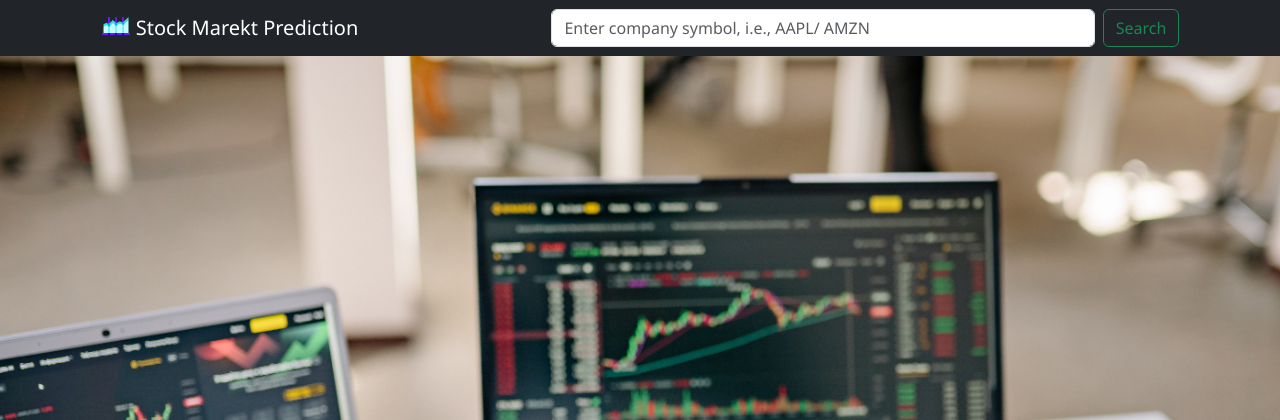
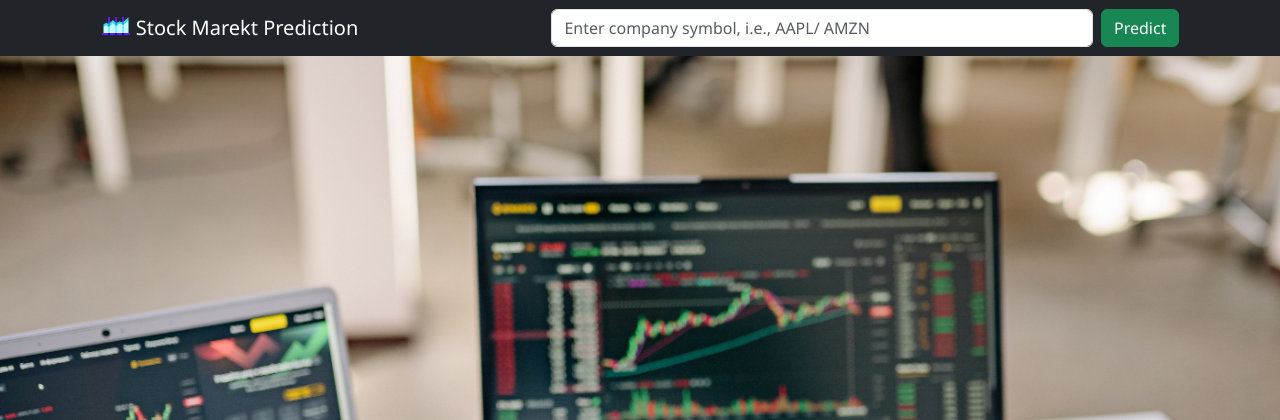
Before and after one commit to arvind-kr7/StockPred, a Flask app: page / in a window 1280 px wide. Shown: the top 420 px of the page. Run offline with Flask 3, Linux system fonts and the light colour scheme.

Commit message:
predict button text updated

```diff
--- a/templates/base.html
+++ b/templates/base.html
@@ -172,7 +172,7 @@ left: calc(50% - 1.25em);
       <form class="d-flex w-50" role="search" action="/" method="POST" onsubmit="loader()">
         <input class="form-control me-2" type="search" placeholder="Enter company symbol, i.e., AAPL/ AMZN" aria-label="Search" name="company" value="{{company}}">
 
-        <button class="btn btn-outline-success" type="submit">Search</button>
+        <button class="btn btn-success" type="submit">Predict</button>
       </form>
     </div>
   </nav>
```
Also changed, not shown: README.md.
